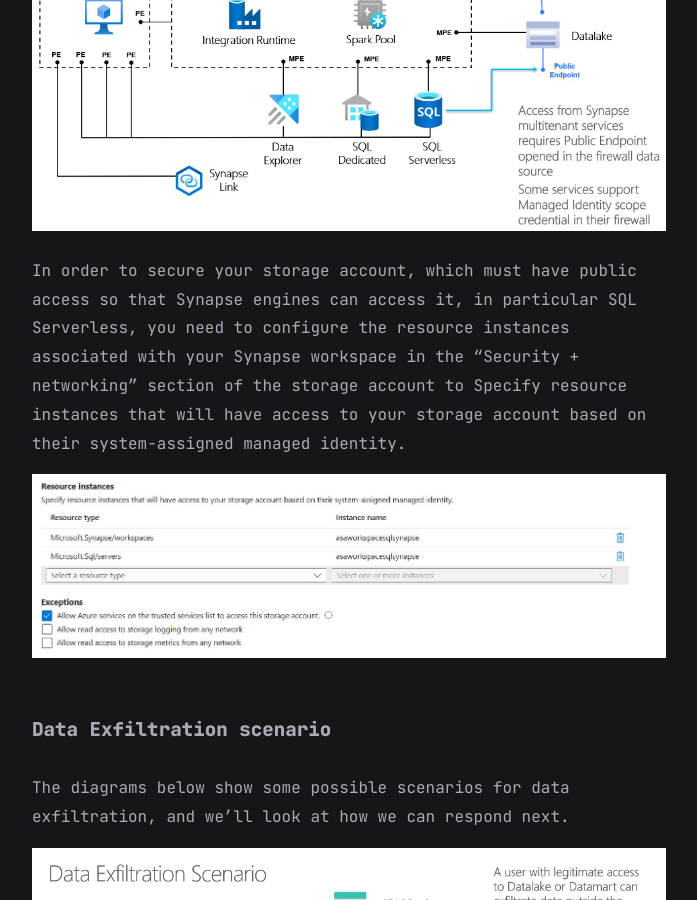
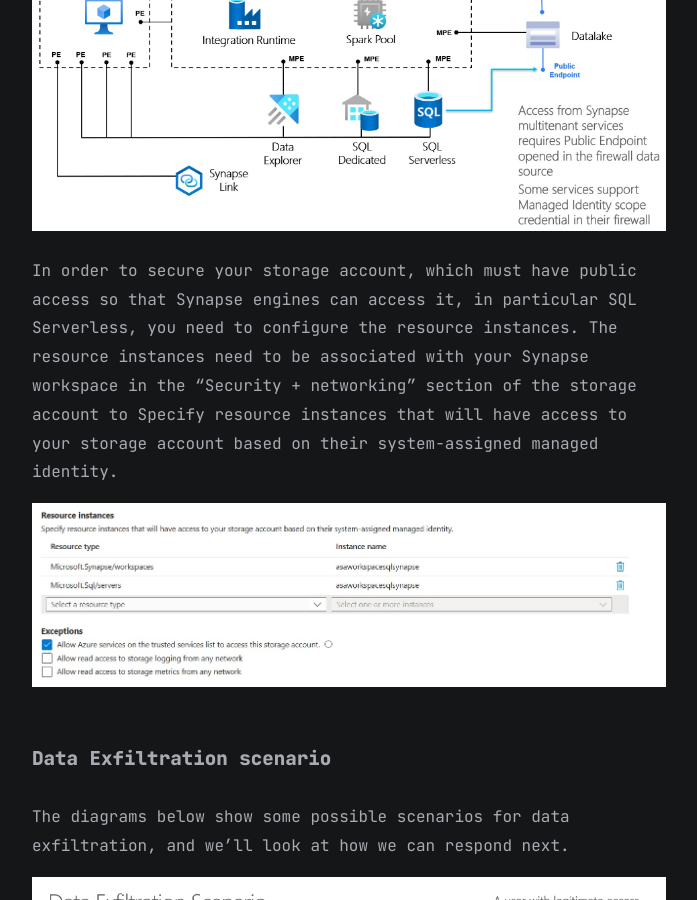
Before and after one commit to marc-hadjeje/marc-hadjeje.github.io, a Jekyll site: the page built from all_collections/_posts/2021-11-04-Synapse Analytics DEP.md, in a window 1280 px wide and 900 px high, scrolled down 3376 px. Shown: the whole window, without its empty margins (299-996 px from the left). Built offline with Jekyll 4.4.1, drawn with Linux system fonts in a browser that asks for light colours.

Commit message:
Update 2021-11-04-Synapse Analytics DEP.md

```diff
--- a/all_collections/_posts/2021-11-04-Synapse Analytics DEP.md
+++ b/all_collections/_posts/2021-11-04-Synapse Analytics DEP.md
@@ -29,7 +29,8 @@ To provide more detail, the Synapse managed workspace will be hosted in Microsof
 ![Synapse Managed Vnet Option](https://github.com/marc-hadjeje/marc-hadjeje.github.io/blob/main/assets/images/managed_vnet.jpg?raw=true)
 It is possible to connect other data sources to your Managed Synapse workspace through the managed private end point.
 ![Synapse Architecture](https://github.com/marc-hadjeje/marc-hadjeje.github.io/blob/main/assets/images/managed_vnet_integration.jpg?raw=true)
-In order to secure your storage account, which must have public access so that Synapse engines can access it, in particular SQL Serverless, you need to configure the resource instances associated with your Synapse workspace in the "Security + networking" section of the storage account to Specify resource instances that will have access to your storage account based on their system-assigned managed identity.
+In order to secure your storage account, which must have public access so that Synapse engines can access it, in particular SQL Serverless, you need to configure the resource instances.
+The resource instances need to be associated with your Synapse workspace in the "Security + networking" section of the storage account to Specify resource instances that will have access to your storage account based on their system-assigned managed identity.
 ![Synapse Architecture](https://github.com/marc-hadjeje/marc-hadjeje.github.io/blob/main/assets/images/Ressource_Instance.jpg?raw=true)
 ##### Data Exfiltration scenario
 The diagrams below show some possible scenarios for data exfiltration, and we'll look at how we can respond next.
```
